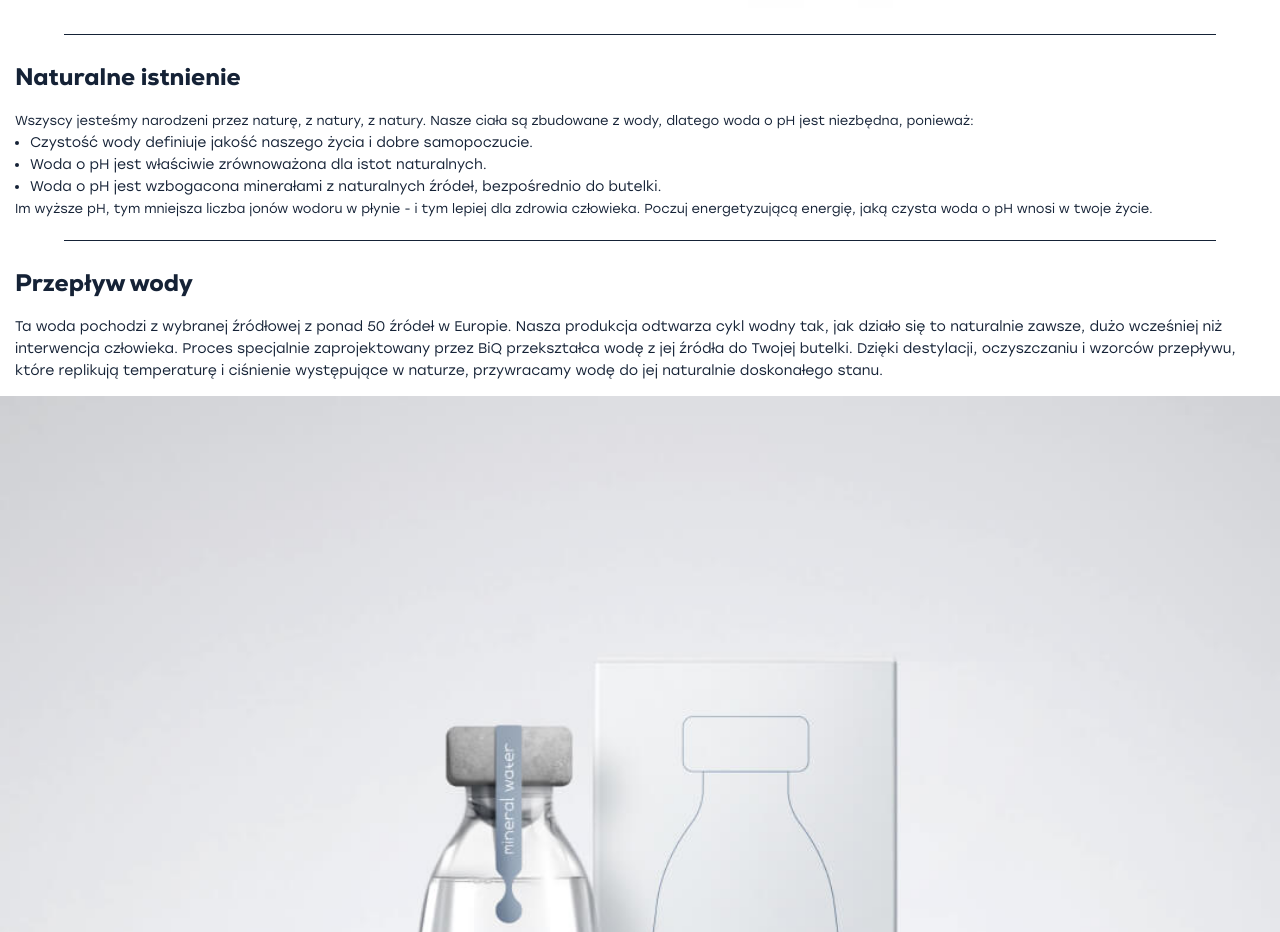
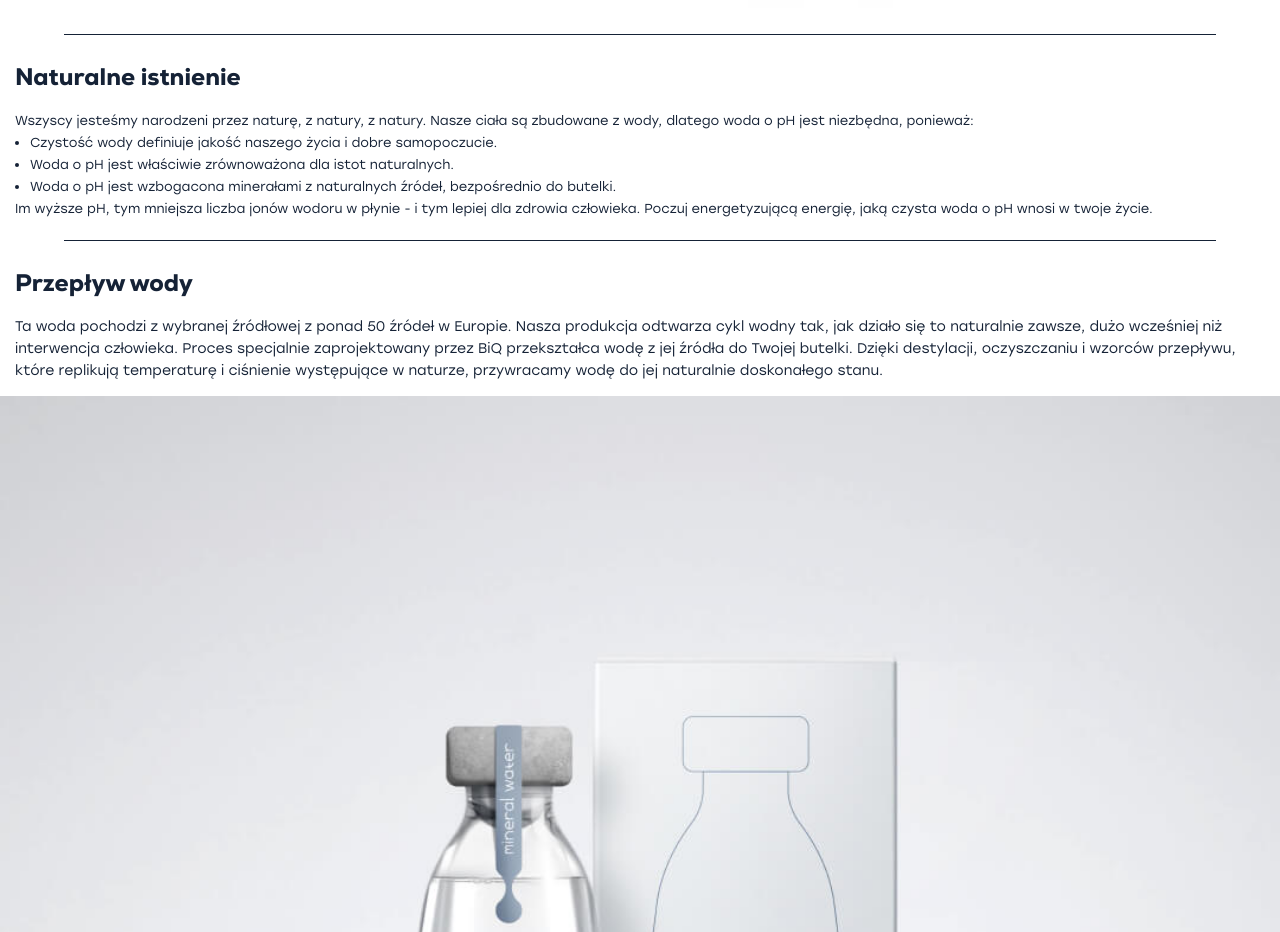
Before and after one commit to orchidenver/BiQ-pl-pH, a React (Create React App) app: page / in a window 1280 px wide. Shown: the part 2280-3212 px from the top of the page. Built offline with nearby package versions, Linux system fonts and the light colour scheme.

Commit message:
changed font size of li element. added scroll to top on page change.

```diff
--- a/src/index.tsx
+++ b/src/index.tsx
@@ -1,7 +1,12 @@
 import React from "react";
 import ReactDOM from "react-dom/client";
 import reportWebVitals from "./reportWebVitals";
-import { createBrowserRouter, RouterProvider, Outlet } from "react-router-dom";
+import {
+  createBrowserRouter,
+  RouterProvider,
+  Outlet,
+  useLocation,
+} from "react-router-dom";
 import { AppProvider } from "./context/context";
 import MainPage from "./pages/MainPage";
 import Shop from "./pages/Shop";
@@ -18,6 +23,11 @@ import "./fonts/nexa-heavy.ttf";
 
 function Layout() {
   const [cookies] = useCookies(["cookieConsent"]);
+  const { pathname } = useLocation();
+
+  React.useEffect(() => {
+    window.scrollTo(0, 0);
+  }, [pathname]);
 
   return (
     <>
--- a/src/pages/MainPage.css
+++ b/src/pages/MainPage.css
@@ -74,3 +74,7 @@ ul {
   padding-left: 15px;
   margin: 0;
 }
+
+li {
+  font-size: 13px;
+}
```
